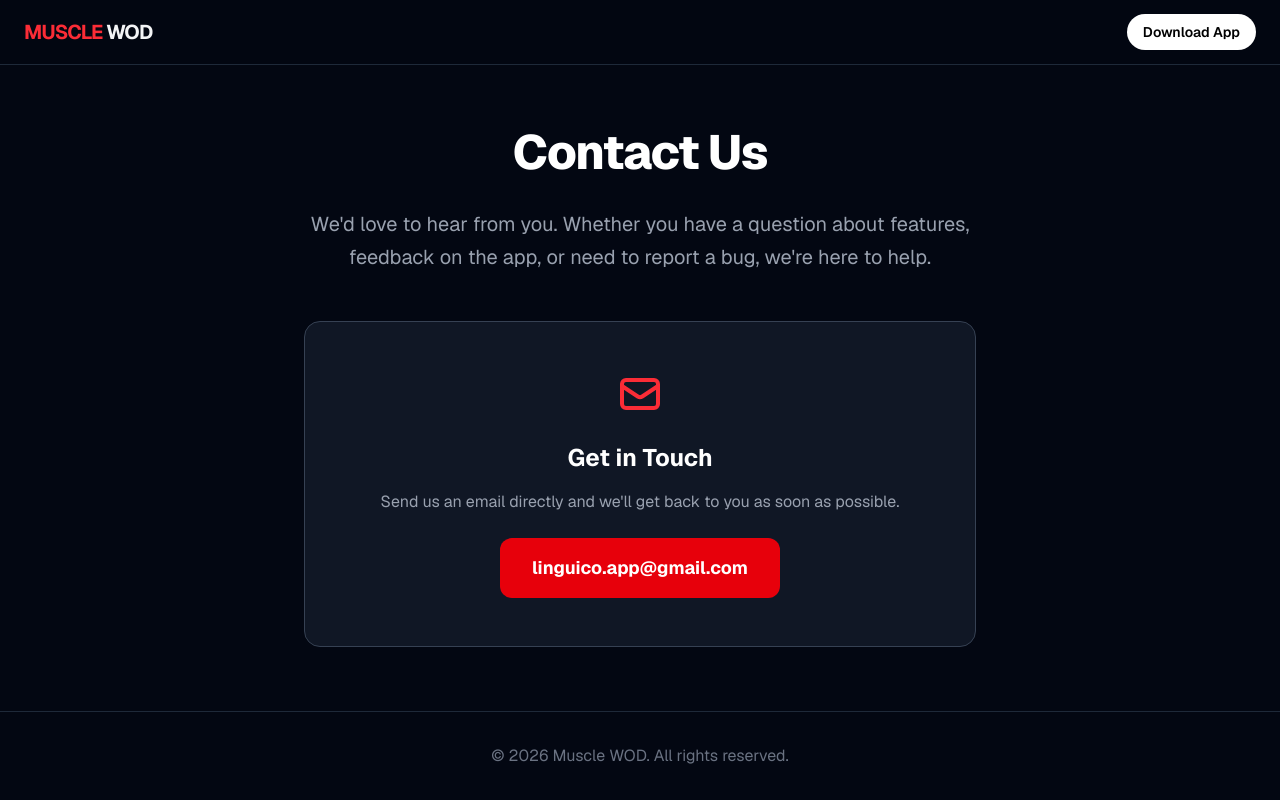
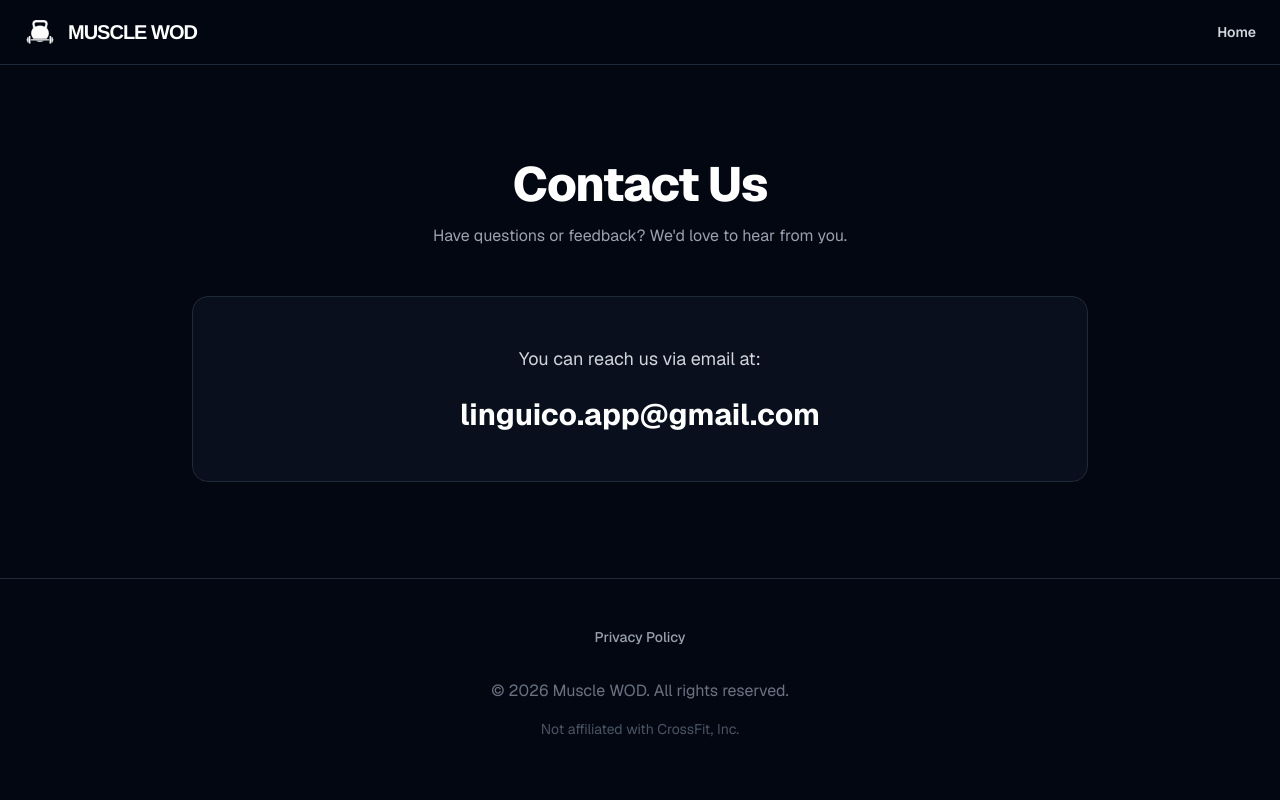
Before and after one commit to zhongzhihu/muscle_wod_website, a Next.js app: page /contact in a window 1280 px wide. Built offline with nearby package versions, Linux system fonts and the light colour scheme.

Commit message:
update website

```diff
--- a/app/contact/page.tsx
+++ b/app/contact/page.tsx
@@ -1,44 +1,52 @@
+import Image from "next/image";
 import Link from "next/link";
+import squareIcon from "../_assets/square-icon_transparent.png";
 
 export default function Contact() {
   return (
-    <div className="min-h-screen bg-gray-950 text-gray-100 font-sans selection:bg-red-500 selection:text-white">
+    <div className="min-h-screen bg-gray-950 text-gray-100 font-sans selection:bg-gray-700 selection:text-white">
       {/* Navigation */}
       <nav className="fixed w-full z-50 bg-gray-950/80 backdrop-blur-md border-b border-gray-800">
         <div className="container mx-auto px-6 h-16 flex items-center justify-between">
-          <Link href="/" className="text-xl font-bold tracking-tighter uppercase">
-            <span className="text-red-500">Muscle</span> WOD
+          <Link href="/" className="flex items-center gap-3">
+            <Image
+              src={squareIcon}
+              alt="Muscle WOD Logo"
+              width={32}
+              height={32}
+              className="w-8 h-8"
+            />
+            <div className="text-xl font-bold tracking-tighter uppercase">
+                 <span style={{ color: '#fff', fontFamily: 'Helvetica Neue, Helvetica, Arial, sans-serif', fontWeight: 900 }}>Muscle WOD</span>
+            </div>
           </Link>
-          <Link
-            href="https://apps.apple.com/us/app/muscle-wod-workout-generator/id6753089071"
-            className="bg-white text-black px-4 py-2 rounded-full text-sm font-semibold hover:bg-gray-200 transition-colors"
-          >
-            Download App
-          </Link>
+          <div className="flex items-center gap-6">
+            <Link href="/" className="text-sm font-semibold text-gray-300 hover:text-white transition-colors">
+              Home
+            </Link>
+          </div>
         </div>
       </nav>
 
-      {/* Content */}
-      <section className="pt-32 pb-20 px-6">
-        <div className="container mx-auto max-w-2xl text-center">
-          <h1 className="text-4xl md:text-5xl font-extrabold tracking-tight mb-8 text-white">
-            Contact Us
-          </h1>
-          <p className="text-xl text-gray-400 mb-12 leading-relaxed">
-            We'd love to hear from you. Whether you have a question about features, feedback on the app, or need to report a bug, we're here to help.
-          </p>
+      {/* Contact Section */}
+      <section className="pt-40 pb-24 px-6">
+        <div className="container mx-auto max-w-4xl">
+          <div className="mb-12 text-center">
+            <h1 className="text-4xl md:text-5xl font-extrabold tracking-tight mb-4 text-white">
+              Contact Us
+            </h1>
+            <p className="text-gray-400 max-w-2xl mx-auto">
+              Have questions or feedback? We'd love to hear from you.
+            </p>
+          </div>
 
-          <div className="bg-gray-800/50 border border-gray-700 rounded-2xl p-8 md:p-12">
-            <svg className="w-12 h-12 text-red-500 mx-auto mb-6" fill="none" viewBox="0 0 24 24" stroke="currentColor">
-              <path strokeLinecap="round" strokeLinejoin="round" strokeWidth={2} d="M3 8l7.89 5.26a2 2 0 002.22 0L21 8M5 19h14a2 2 0 002-2V7a2 2 0 00-2-2H5a2 2 0 00-2 2v10a2 2 0 002 2z" />
-            </svg>
-            <h2 className="text-2xl font-bold mb-4 text-white">Get in Touch</h2>
-            <p className="text-gray-400 mb-6">
-              Send us an email directly and we'll get back to you as soon as possible.
+          <div className="bg-gray-900/50 border border-gray-800 rounded-2xl p-8 md:p-12 text-center">
+            <p className="text-lg text-gray-300 mb-6">
+              You can reach us via email at:
             </p>
             <a
               href="mailto:linguico.app@gmail.com"
-              className="inline-block bg-red-600 text-white px-8 py-4 rounded-xl font-bold text-lg hover:bg-red-700 transition-colors"
+              className="text-2xl md:text-3xl font-bold text-white hover:text-gray-300 transition-colors"
             >
               linguico.app@gmail.com
             </a>
@@ -47,9 +55,17 @@ export default function Contact() {
       </section>
 
       {/* Footer */}
-      <footer className="fixed bottom-0 w-full border-t border-gray-800 py-8 bg-gray-950 text-center">
+      <footer className="border-t border-gray-800 py-12 bg-gray-950 text-center">
         <div className="container mx-auto px-6">
-          <p className="text-gray-500">&copy; {new Date().getFullYear()} Muscle WOD. All rights reserved.</p>
+          <div className="flex justify-center gap-6 mb-8 text-sm font-medium">
+             <Link href="/privacy" className="text-gray-400 hover:text-white transition-colors">
+               Privacy Policy
+             </Link>
+          </div>
+          <p className="text-gray-500 mb-4">&copy; {new Date().getFullYear()} Muscle WOD. All rights reserved.</p>
+          <p className="text-gray-600 text-sm">
+            Not affiliated with CrossFit, Inc.
+          </p>
         </div>
       </footer>
     </div>
--- a/app/page.tsx
+++ b/app/page.tsx
@@ -91,7 +91,7 @@ export default function Home() {
             </div>
           </div>
 
-          <div className="grid grid-cols-2 md:grid-cols-4 gap-4 md:gap-6 mb-16">
+          <div className="grid grid-cols-2 md:grid-cols-4 gap-4 md:gap-6 mb-16 max-w-6xl mx-auto">
             <div className="relative">
               <Image
                 src={wodsDemo}
```
